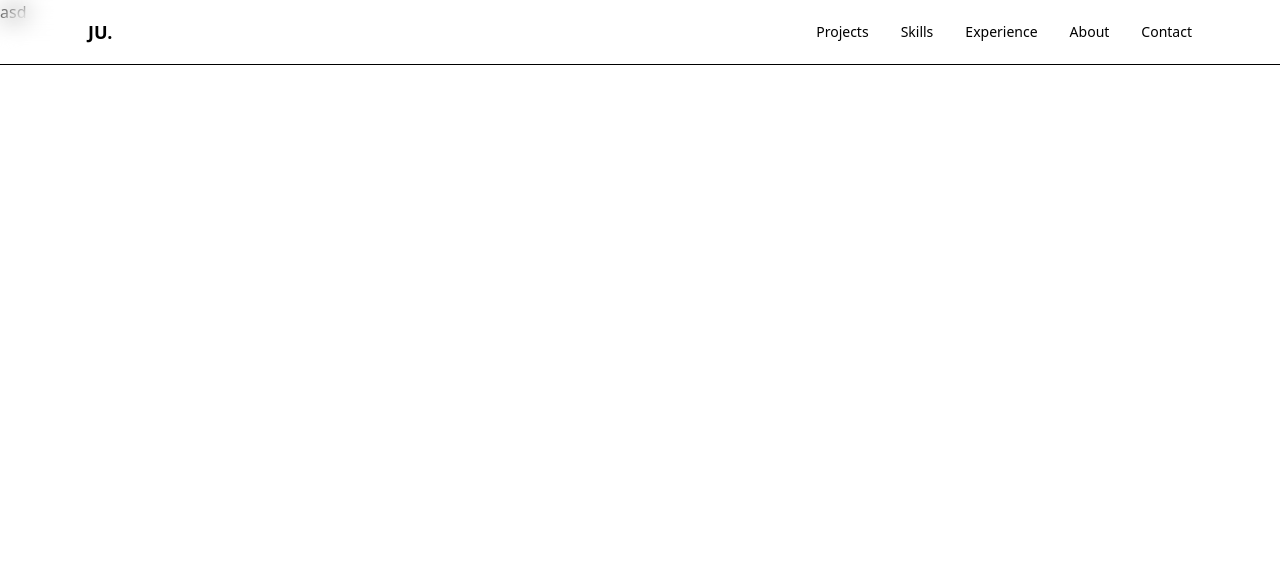
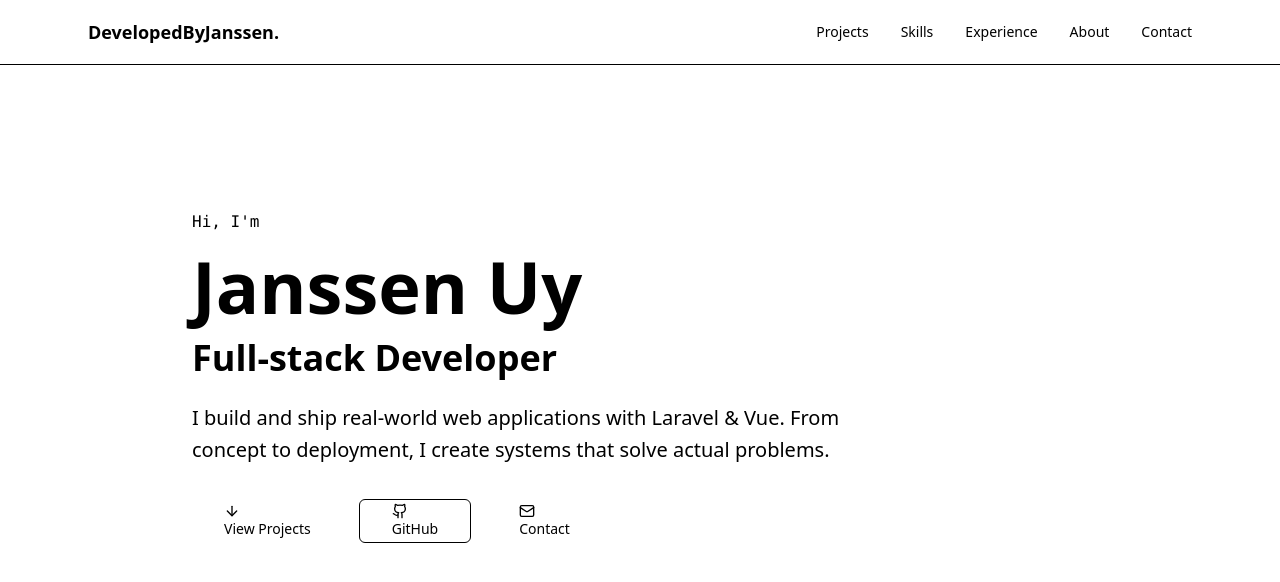
Before and after one commit to haythamac/portfolio, a Vue app: page / in a window 1280 px wide. Shown: the top 582 px of the page. Built offline with nearby package versions, Linux system fonts and the light colour scheme.

Commit message:
feat: added hero section with adjusted button.vue

```diff
--- a/src/App.vue
+++ b/src/App.vue
@@ -1,5 +1,6 @@
 <script setup>
 import Header from './components/Header.vue';
+import HeroSection from './components/HeroSection.vue';
 
 
 </script>
@@ -7,9 +8,8 @@ import Header from './components/Header.vue';
 <template>
 	<!-- header -->
 	<Header />
-	asd
 	<!-- hero section -->
-
+	<HeroSection />
 	<!-- project showcase -->
 
 	<!-- skill section -->
--- a/src/components/Header.vue
+++ b/src/components/Header.vue
@@ -18,7 +18,7 @@ const navLinks = [
     <header class="fixed top-0 left-0 right-0 z-50 bg-background/80 backdrop-blur-md border-b border-border">
         <div class="max-w-6xl mx-auto px-6 h-16 flex items-center justify-between">
             <a href="#" class="font-bold text-lg text-foreground">
-                JU<span class="text-primary">.</span>
+                DevelopedByJanssen<span class="text-primary">.</span>
             </a>
 
             <!-- Desktop Navigation -->
--- a/src/components/HeroSection.vue
+++ b/src/components/HeroSection.vue
@@ -0,0 +1,47 @@
+<script setup lang="ts">
+import { ArrowDown, Github, Mail } from "lucide-vue-next";
+import Button from "@/components/ui/Button.vue";
+</script>
+
+<template>
+    <section class="min-h-screen flex flex-col justify-center px-6 py-20 md:py-0">
+        <div class="max-w-4xl mx-auto w-full">
+            <p class="text-primary font-mono text-sm md:text-base mb-4">
+                Hi, I'm
+            </p>
+            <h1 class="text-4xl md:text-6xl lg:text-7xl font-bold text-foreground mb-4">
+                Janssen Uy
+            </h1>
+            <h2 class="text-2xl md:text-3xl lg:text-4xl font-semibold text-muted-foreground mb-6">
+                Full-stack Developer
+            </h2>
+            <p class="text-lg md:text-xl text-muted-foreground max-w-2xl mb-8 leading-relaxed">
+                I build and ship real-world web applications with
+                <span class="text-primary font-medium">Laravel</span> &
+                <span class="text-primary font-medium">Vue</span>.
+                From concept to deployment, I create systems that solve actual problems.
+            </p>
+
+            <div class="flex flex-wrap gap-4 mb-12">
+                <Button asChild size="lg">
+                    <a href="#projects">
+                        <ArrowDown class="mr-2 h-4 w-4" />
+                        View Projects
+                    </a>
+                </Button>
+                <Button variant="outline" size="lg" asChild>
+                    <a href="https://github.com/janssenuy" target="_blank" rel="noopener noreferrer">
+                        <Github class="mr-2 h-4 w-4" />
+                        GitHub
+                    </a>
+                </Button>
+                <Button variant="ghost" size="lg" asChild>
+                    <a href="#contact">
+                        <Mail class="mr-2 h-4 w-4" />
+                        Contact
+                    </a>
+                </Button>
+            </div>
+        </div>
+    </section>
+</template>
--- a/src/components/ui/Button.vue
+++ b/src/components/ui/Button.vue
@@ -5,11 +5,13 @@ interface Props {
     variant?: "default" | "destructive" | "outline" | "secondary" | "ghost" | "link";
     size?: "default" | "sm" | "lg" | "icon";
     class?: string;
+    asChild?: boolean;
 }
 
 const props = withDefaults(defineProps<Props>(), {
     variant: "default",
     size: "default",
+    asChild: false,
 });
 
 const variants: Record<string, string> = {
@@ -39,7 +41,7 @@ const classes = computed(() =>
 </script>
 
 <template>
-    <button :class="classes">
+    <component :is="asChild ? 'span' : 'button'" :class="classes">
         <slot />
-    </button>
+    </component>
 </template>
```
